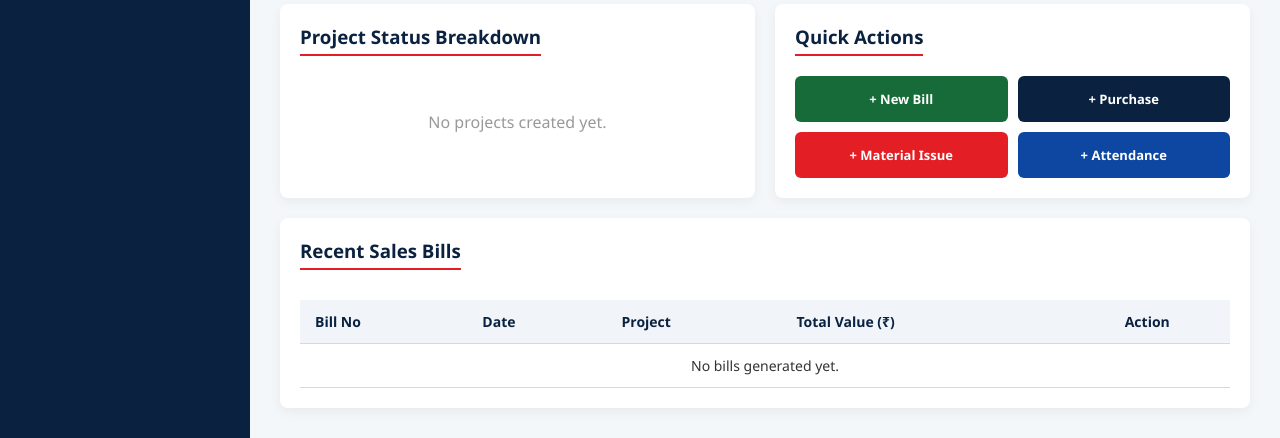
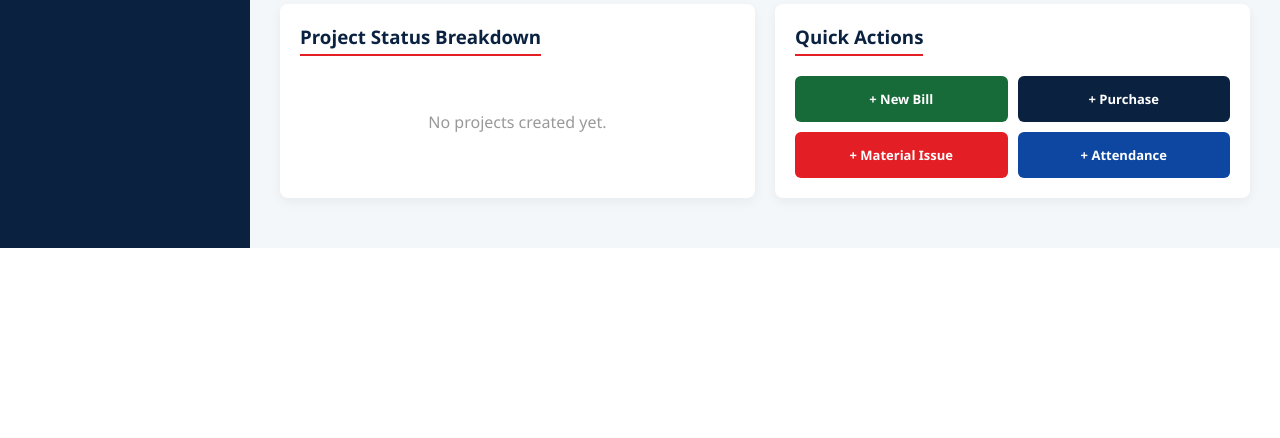
Before and after one commit to Thileepanas/goms-erp, a Flask app: template templates/dashboard.html in a window 1280 px wide. Shown: the part 843-1281 px from the top of the page. After the commit the page ends 1091 px from the top, so only its background shows below. Run offline with Flask 3, Linux system fonts and the light colour scheme; the template is opened without the code that fills it, so the values that code supplies are empty.

Commit message:
Remove Recent Sales Bills section for non-supervisors
Removed the Recent Sales Bills section for non-supervisor users from the dashboard template.

```diff
--- a/templates/dashboard.html
+++ b/templates/dashboard.html
@@ -209,41 +209,6 @@
 
 </div>
 
-<!-- ============ RECENT SALES BILLS ============ -->
-{% if not is_supervisor %}
-<div class="panel">
-    <h3>Recent Sales Bills</h3>
-    <div class="table-wrap">
-        <table>
-            <thead>
-                <tr>
-                    <th>Bill No</th>
-                    <th>Date</th>
-                    <th>Project</th>
-                    <th>Total Value (₹)</th>
-                    <th class="no-print" style="text-align: center;">Action</th>
-                </tr>
-            </thead>
-            <tbody>
-                {% for b in recent_bills %}
-                <tr>
-                    <td><strong>{{ b['bill_no'] }}</strong></td>
-                    <td>{{ b['bill_date'] | dateformat }}</td>
-                    <td>{{ b['project_name'] }}</td>
-                    <td style="font-weight: bold; color: #0d47a1;">₹ {{ b['total_value'] | inr }}</td>
-                    <td class="no-print" style="text-align: center;">
-                        <a href="{{ url_for('print_bill', id=b['id']) }}" target="_blank" class="btn" style="padding: 4px 10px; font-size: 12px; background: #0a2240;">🖨️ Print</a>
-                    </td>
-                </tr>
-                {% else %}
-                <tr><td colspan="5" style="text-align: center;">No bills generated yet.</td></tr>
-                {% endfor %}
-            </tbody>
-        </table>
-    </div>
-</div>
-{% endif %}
-
 {% endblock %}
 
 {% block scripts %}
```
